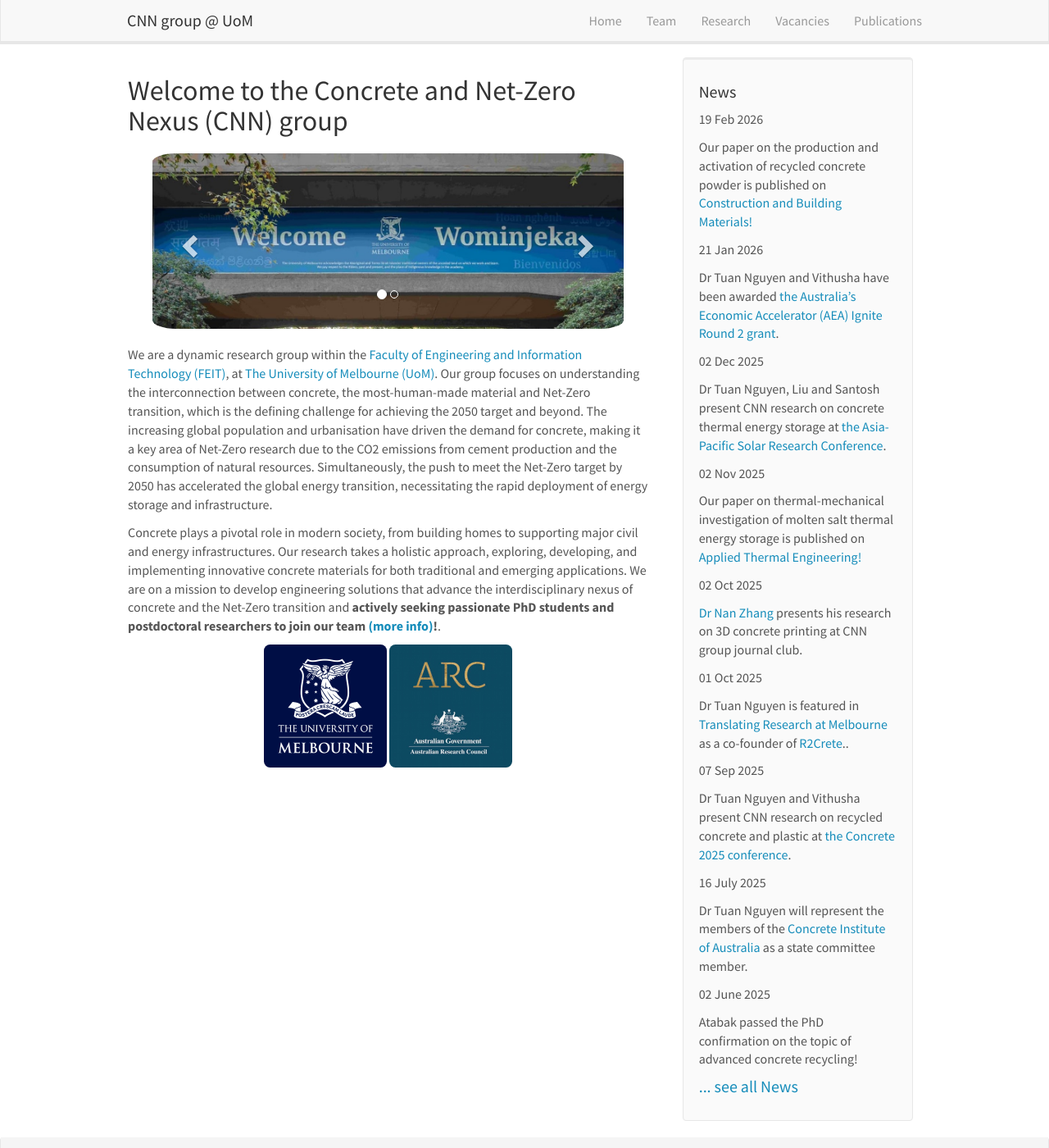
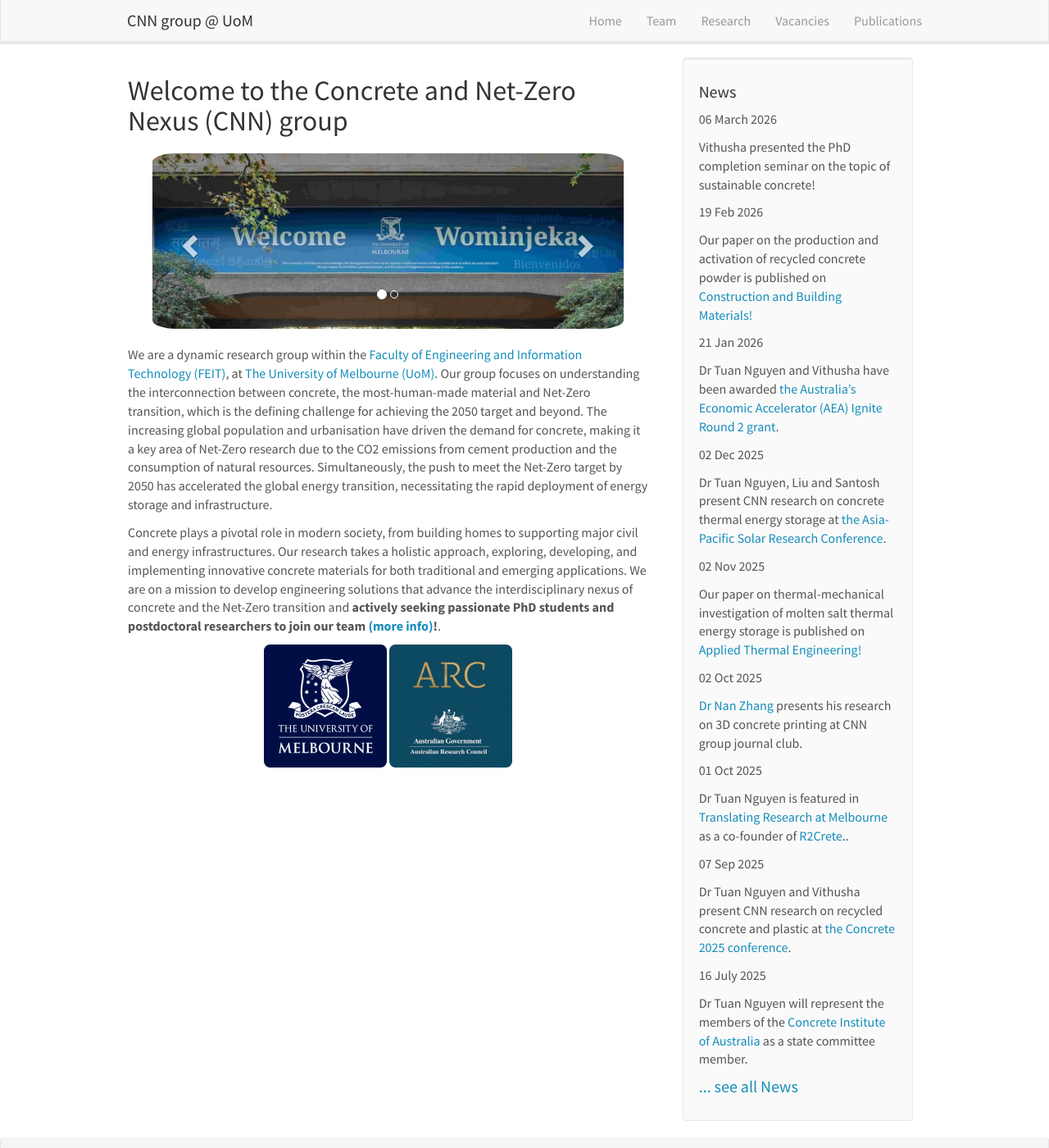
Before and after one commit to tuannguyenngoc/cnn-group, a Jekyll site: the page built from _pages/home.md, in a window 1280 px wide and 1400 px high. Shown: the whole window at 82% size. Built offline with Jekyll 4.4.1, drawn with Linux system fonts in a browser that asks for light colours; nearby versions of some CDN libraries.

Commit message:
Update news.yml

```diff
--- a/_data/news.yml
+++ b/_data/news.yml
@@ -1,3 +1,6 @@
+- date: 06 March 2026
+  headline: Vithusha presented the PhD completion seminar on the topic of sustainable concrete!
+
 - date: 19 Feb 2026
   headline: Our paper on the production and activation of recycled concrete powder is published on <a href="https://www.sciencedirect.com/science/article/pii/S0950061826005969">Construction and Building Materials!</a>
 
```
